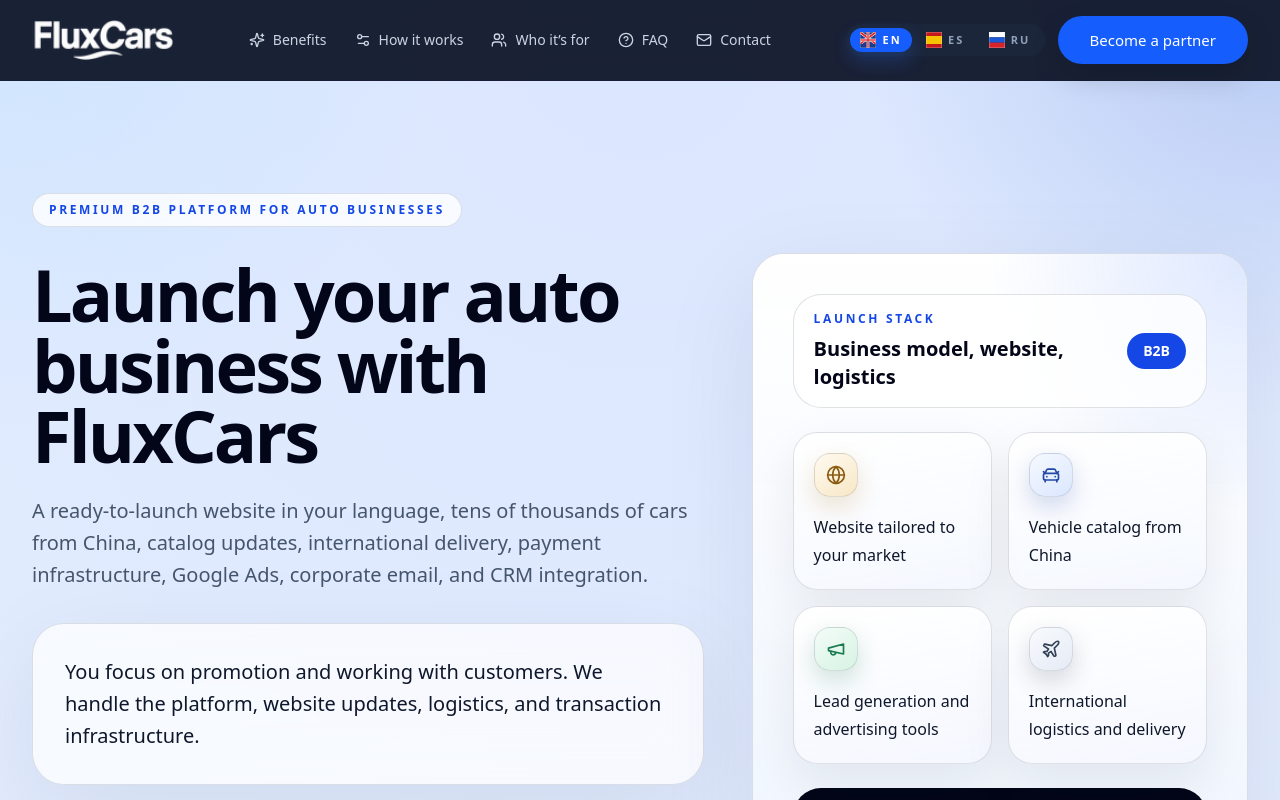
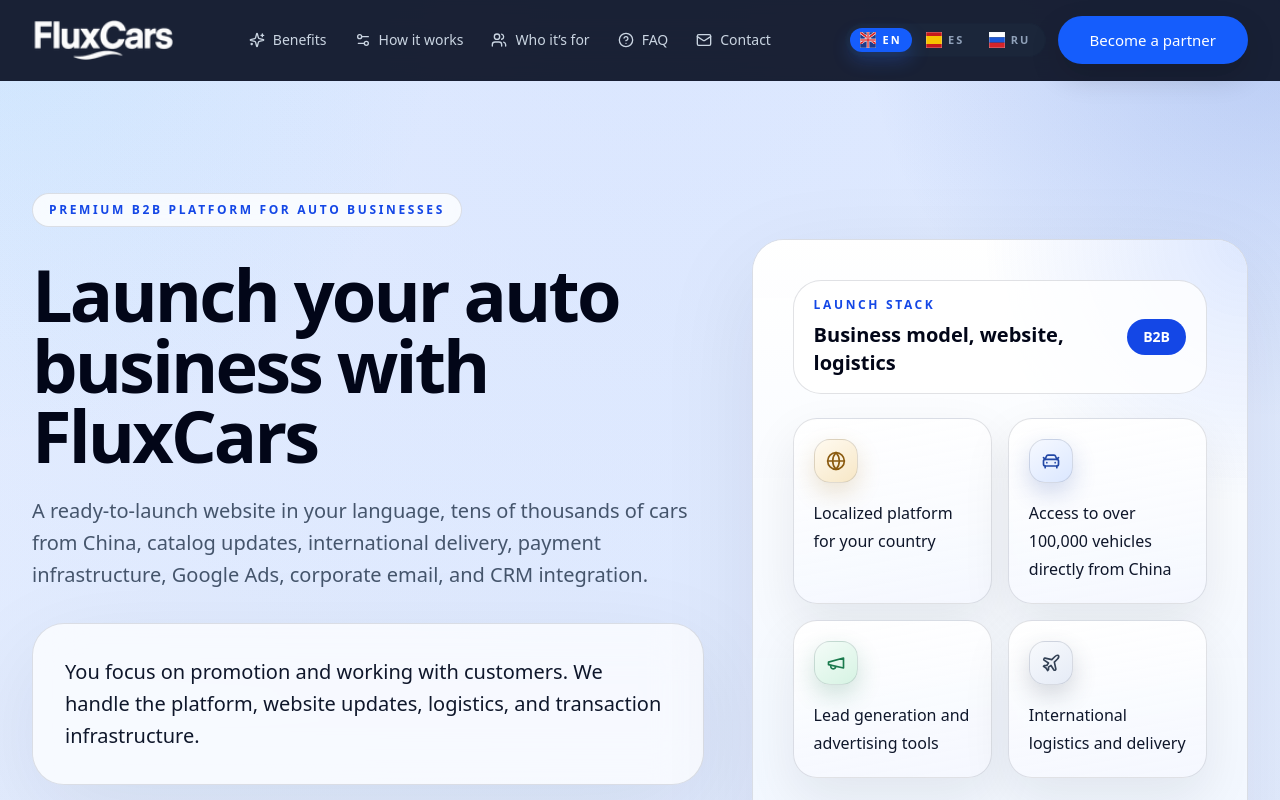
Before and after one commit to AiPilotDev/parners.pcarz.com, a Next.js app: page /en in a window 1280 px wide. Shown: the top 800 px of the page. Built offline with nearby package versions, Linux system fonts and the light colour scheme.

Commit message:
Update launch stack item titles across multiple language pages to enhance clarity and localization.

```diff
--- a/src/app/en/page.tsx
+++ b/src/app/en/page.tsx
@@ -61,13 +61,13 @@ const heroBullets = [
 
 const launchStackItems = [
   {
-    title: "Website tailored to your market",
+    title: "Localized platform for your country",
     icon: Globe,
     iconWrapClass:
       "border border-[#f3e2bf] bg-[linear-gradient(145deg,#fffaf0_0%,#f7e7c6_100%)] text-[#8b5b10] shadow-[0_10px_24px_rgba(170,120,30,0.2)]",
   },
   {
-    title: "Vehicle catalog from China",
+    title: "Access to over 100,000 vehicles directly from China",
     icon: CarFront,
     iconWrapClass:
       "border border-[#cfd8ff] bg-[linear-gradient(145deg,#f6f9ff_0%,#dbe7ff_100%)] text-[#2348a6] shadow-[0_10px_24px_rgba(35,72,166,0.2)]",
--- a/src/app/es/page.tsx
+++ b/src/app/es/page.tsx
@@ -61,13 +61,13 @@ const heroBullets = [
 
 const launchStackItems = [
   {
-    title: "Website adaptada a tu mercado",
+    title: "Plataforma localizada para tu país",
     icon: Globe,
     iconWrapClass:
       "border border-[#f3e2bf] bg-[linear-gradient(145deg,#fffaf0_0%,#f7e7c6_100%)] text-[#8b5b10] shadow-[0_10px_24px_rgba(170,120,30,0.2)]",
   },
   {
-    title: "Catálogo de vehículos desde China",
+    title: "Acceso a más de 100.000 vehículos directamente desde China",
     icon: CarFront,
     iconWrapClass:
       "border border-[#cfd8ff] bg-[linear-gradient(145deg,#f6f9ff_0%,#dbe7ff_100%)] text-[#2348a6] shadow-[0_10px_24px_rgba(35,72,166,0.2)]",
--- a/src/app/page.tsx
+++ b/src/app/page.tsx
@@ -61,13 +61,13 @@ const heroBullets = [
 
 const launchStackItems = [
   {
-    title: "Website tailored to your market",
+    title: "Localized platform for your country",
     icon: Globe,
     iconWrapClass:
       "border border-[#f3e2bf] bg-[linear-gradient(145deg,#fffaf0_0%,#f7e7c6_100%)] text-[#8b5b10] shadow-[0_10px_24px_rgba(170,120,30,0.2)]",
   },
   {
-    title: "Vehicle catalog from China",
+    title: "Access to over 100,000 vehicles directly from China",
     icon: CarFront,
     iconWrapClass:
       "border border-[#cfd8ff] bg-[linear-gradient(145deg,#f6f9ff_0%,#dbe7ff_100%)] text-[#2348a6] shadow-[0_10px_24px_rgba(35,72,166,0.2)]",
--- a/src/app/ru/page.tsx
+++ b/src/app/ru/page.tsx
@@ -61,13 +61,13 @@ const heroBullets = [
 
 const launchStackItems = [
   {
-    title: "Сайт, адаптированный под ваш рынок",
+    title: "Локализованная платформа для вашей страны",
     icon: Globe,
     iconWrapClass:
       "border border-[#f3e2bf] bg-[linear-gradient(145deg,#fffaf0_0%,#f7e7c6_100%)] text-[#8b5b10] shadow-[0_10px_24px_rgba(170,120,30,0.2)]",
   },
   {
-    title: "Каталог автомобилей из Китая",
+    title: "Доступ к более 100 000 автомобилей напрямую из Китая",
     icon: CarFront,
     iconWrapClass:
       "border border-[#cfd8ff] bg-[linear-gradient(145deg,#f6f9ff_0%,#dbe7ff_100%)] text-[#2348a6] shadow-[0_10px_24px_rgba(35,72,166,0.2)]",
```
